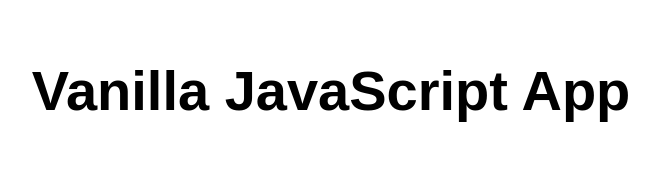
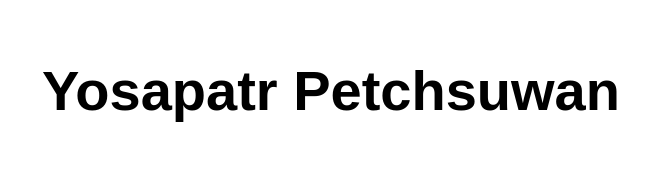
Before and after one commit to sheephiroth/cloud342365, a plain HTML site: page src/index.html in a window 1280 px wide. Shown: the whole page, without its empty margins (309-968 px from the left). Drawn offline with Linux system fonts and the light colour scheme.

Commit message:
Update index.html

```diff
--- a/src/index.html
+++ b/src/index.html
@@ -10,7 +10,7 @@
 
 <body>
   <main>
-    <h1>Vanilla JavaScript App</h1>
+    <h1>Yosapatr Petchsuwan</h1>
   </main>
 </body>
 
```
